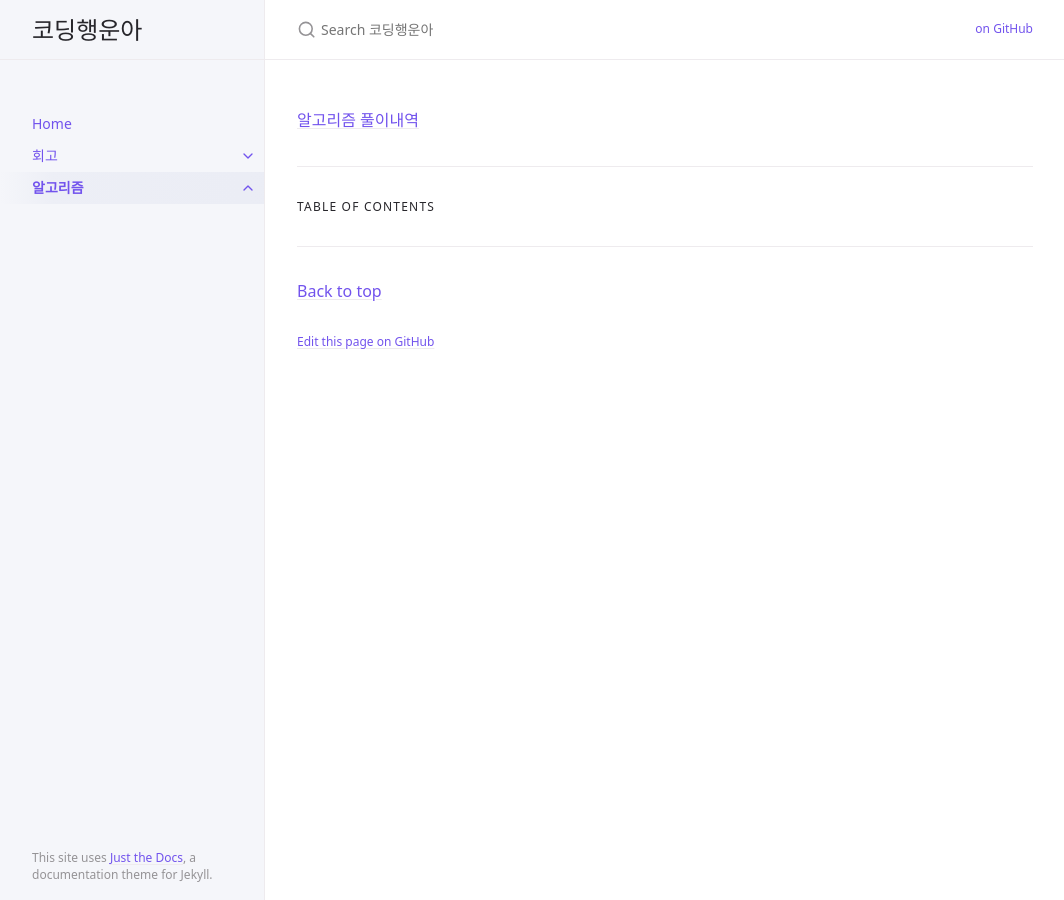
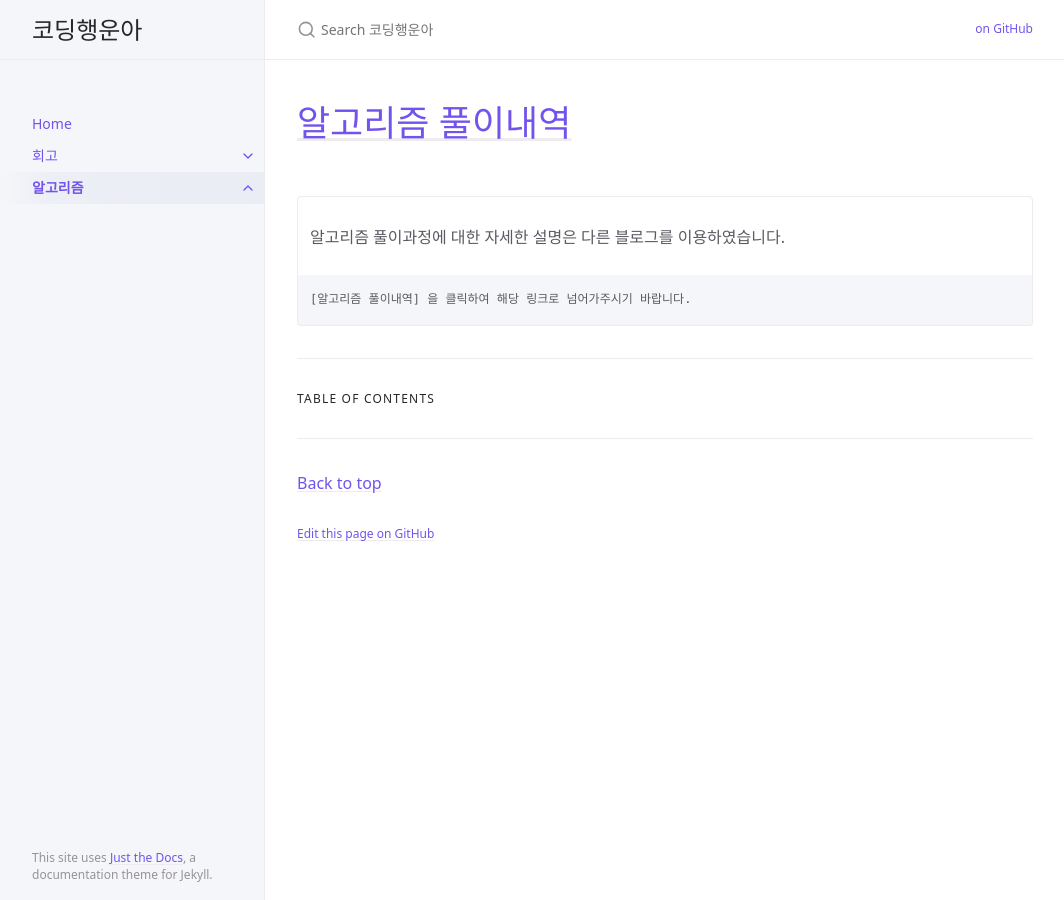
Before and after one commit to luckhunger/luckhunger-github.io, a Jekyll site: the page built from docs/algorithm/algorithm.md, in a window 1280 px wide. Shown: the whole page, without its empty margins (107-1171 px from the left). Built offline with Jekyll 4.4.1, drawn with Linux system fonts in a browser that asks for light colours.

Commit message:
알고리즘 문구 수정

````diff
--- a/docs/algorithm/algorithm.md
+++ b/docs/algorithm/algorithm.md
@@ -5,5 +5,12 @@ nav_order: 3
 has_children: true
 permalink: /docs/algorithm
 ---
+# [알고리즘 풀이내역](https://silverji.tistory.com/category/%EC%95%8C%EA%B3%A0%EB%A6%AC%EC%A6%98)
+<br>
 
-[알고리즘 풀이내역](https://silverji.tistory.com/category/%EC%95%8C%EA%B3%A0%EB%A6%AC%EC%A6%98)
+<div class="code-example" markdown="1">
+알고리즘 풀이과정에 대한 자세한 설명은 다른 블로그를 이용하였습니다.<br>
+</div>
+```markdown
+[알고리즘 풀이내역] 을 클릭하여 해당 링크로 넘어가주시기 바랍니다.
+```
````
